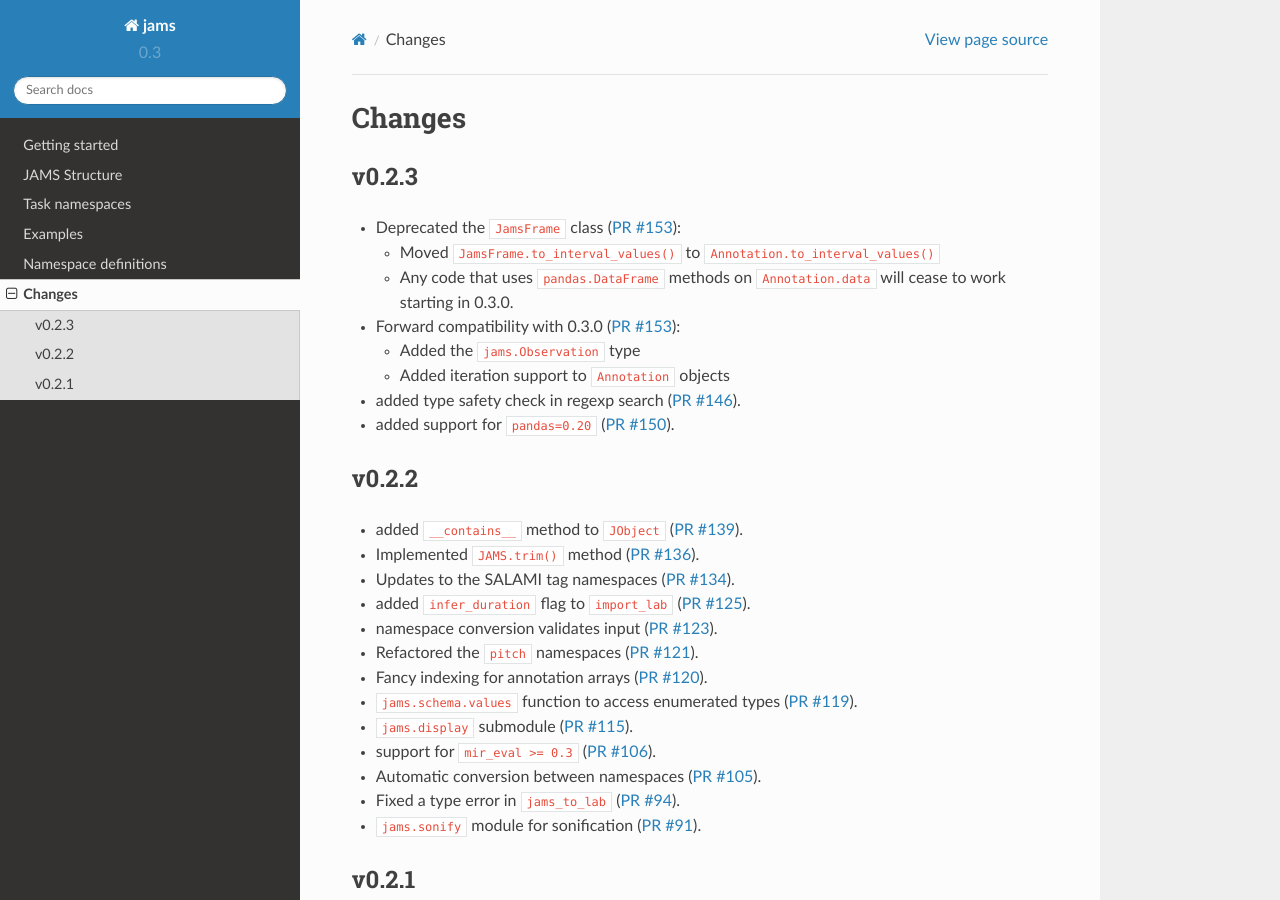
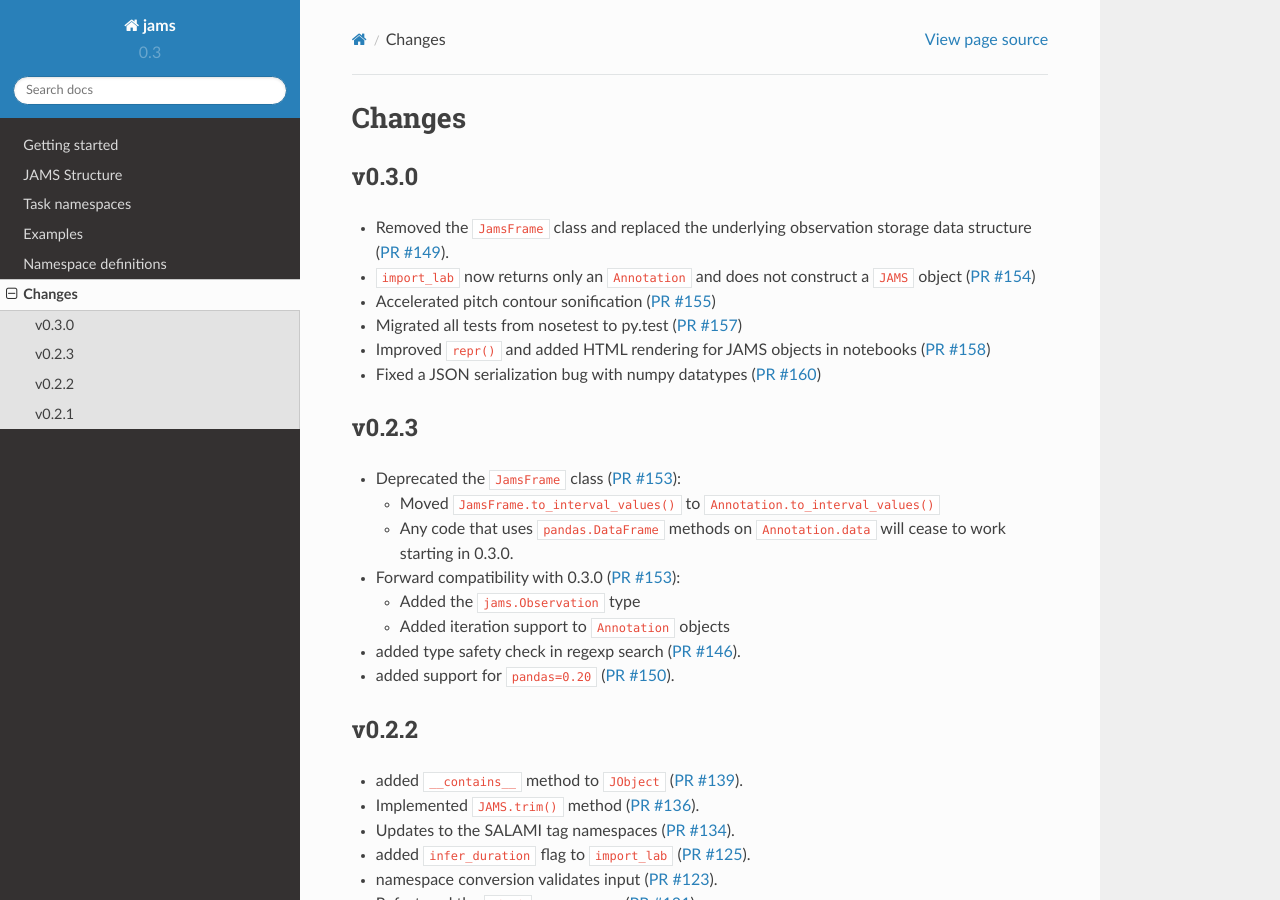
Before and after one commit to marl/jams, a Sphinx documentation site: the page built from docs/changes.rst, in a window 1280 px wide and 900 px high. Built offline with Sphinx 7.4.7 and the Read the Docs theme 2.0.0, drawn with Linux system fonts in a browser that asks for light colours; cross-references to code outside the pages are shown as plain code.

Commit message:
updated docs for 0.3.0 pre release

```diff
--- a/docs/changes.rst
+++ b/docs/changes.rst
@@ -1,5 +1,26 @@
 Changes
 =======
+
+v0.3.0
+------
+
+- Removed the `JamsFrame` class and replaced the underlying observation storage data
+  structure (`PR #149 <https://github.com/marl/jams/pull/149>`_).
+
+- `import_lab` now returns only an `Annotation` and does not construct a `JAMS` object
+  (`PR #154 <https://github.com/marl/jams/pull/154>`_)
+
+- Accelerated pitch contour sonification
+  (`PR #155 <https://github.com/marl/jams/pull/155>`_)
+
+- Migrated all tests from nosetest to py.test
+  (`PR #157 <https://github.com/marl/jams/pull/157>`_)
+
+- Improved `repr()` and added HTML rendering for JAMS objects in notebooks
+  (`PR #158 <https://github.com/marl/jams/pull/158>`_)
+
+- Fixed a JSON serialization bug with numpy datatypes
+  (`PR #160 <https://github.com/marl/jams/pull/160>`_)
 
 v0.2.3
 ------
```
